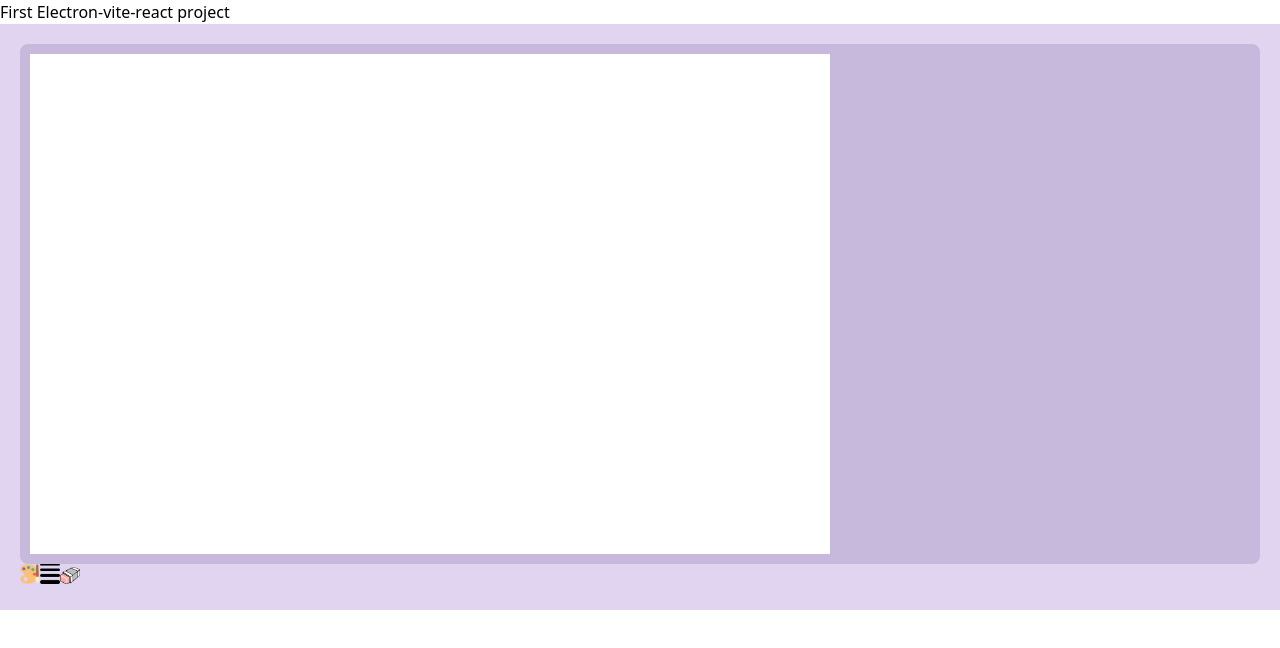
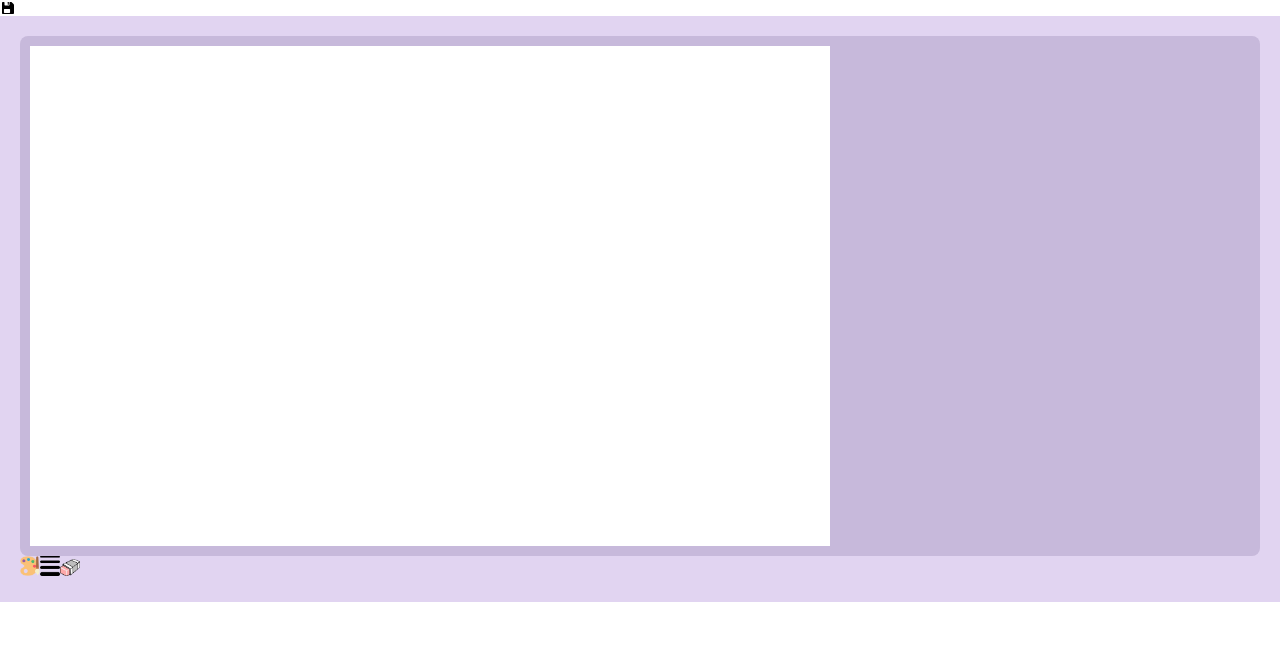
Before and after one commit to Niranshu-Mittal/agulousssip, a React (Vite) app: page / in a window 1280 px wide. Shown: the top 648 px of the page. Built offline with nearby package versions, Linux system fonts and the light colour scheme.

Commit message:
File save feature

```diff
--- a/src/preload/index.js
+++ b/src/preload/index.js
@@ -8,6 +8,7 @@ const api = {}
 // renderer only if context isolation is enabled, otherwise
 // just add to the DOM global.
 if (process.contextIsolated) {
+  console.log("Inside index.js preload if block.")
   try {
     contextBridge.exposeInMainWorld('electron', electronAPI)
     contextBridge.exposeInMainWorld('api', api)
@@ -15,6 +16,7 @@ if (process.contextIsolated) {
     console.error(error)
   }
 } else {
+  console.log("Inside index.js preload else block.")
   window.electron = electronAPI
   window.api = api
 }
--- a/src/renderer/src/App.jsx
+++ b/src/renderer/src/App.jsx
@@ -7,9 +7,6 @@ function App() {
 
   return (
     <>
-      <h1 className='text-[40px] text-center'>
-        First Electron-vite-react project
-      </h1>
       <Home/>
     </>
   )
--- a/src/renderer/src/components/Home.jsx
+++ b/src/renderer/src/components/Home.jsx
@@ -1,11 +1,11 @@
 import React, { useEffect, useRef, useState } from 'react'
 import { ButtonGroup, Button, Slider } from '@material-tailwind/react'
-import icon from '../../../../resources/icon.png'
 import color_pallete_icon from '../assets/pallete.png'
 import line_width_icon from '../assets/line_width.png'
 import eraser_icon from '../assets/eraser.png'
 import pencil_icon from '../assets/pencil.png'
 import { HexColorPicker } from 'react-colorful'
+import { IoIosSave } from 'react-icons/io'
 
 export default function Home() {
     const canvasRef = useRef(null)
@@ -79,6 +79,24 @@ export default function Home() {
         }
     }, [linewidth, strokeColor, eraserMode])
 
+    const handleSave = async () => {
+        console.log('window.api:', window.api)
+        const canvas = canvasRef.current
+        const svgData = canvas.toDataURL('image/svg+xml')
+        console.log('inside handlesave')
+        if (window.electron && window.electron.ipcRenderer) {
+            const result = await window.electron.ipcRenderer.invoke('dialog:save', svgData)
+            // const result = await window.api.invoke('save-svg', svgData)
+        // const result = await window.api.invoke('save-svg', svgData)
+            if(result.success){
+                console.log('svg saved successfully.')
+            }
+            else{
+                console.log('Failed to save svg.')
+            }
+        }
+    }
+
     const SliderValueChangeHandler = (e) => {
         const newValue = parseInt(e.target.value, 10)
         setLineWidth(newValue)
@@ -105,6 +123,8 @@ export default function Home() {
     }
 
     return (
+        <div>
+            <IoIosSave className='h-[50px] w-[50px] m-2 rounded-sm hover:scale-125' onClick={handleSave}/>
             <div className='grid items-center justify-items-center justify-center gap-5 relative' style={{ backgroundColor: '#e1d4f1', padding: '20px' }}>
                 <div className='relative' style={{ backgroundColor: '#c7b9db', padding: '10px', borderRadius: '8px' }}>
                     <canvas
@@ -164,5 +184,6 @@ export default function Home() {
                     </ButtonGroup>
                 </div>
             </div>
+        </div>
     )
 }
```
Also changed, not shown: src/main/index.js (+25 -2 lines). Lines whose indentation alone changed are shown as unchanged.
